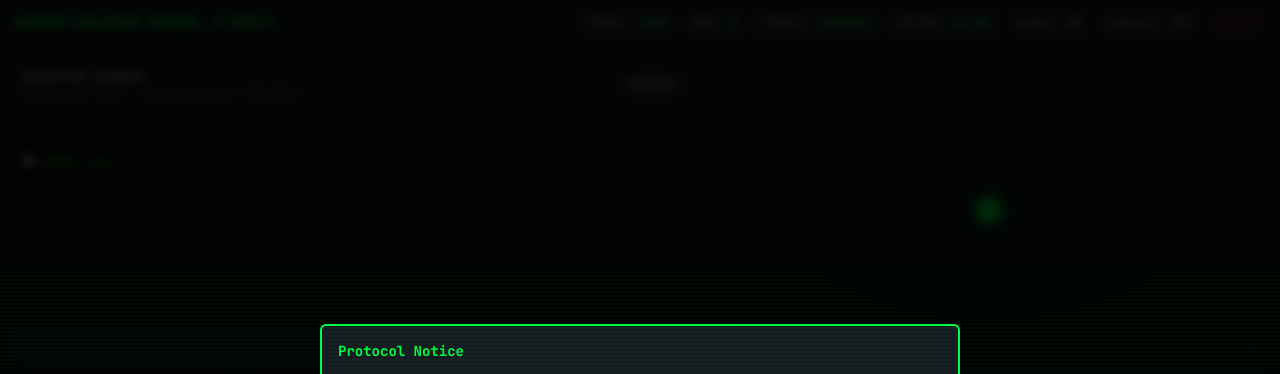
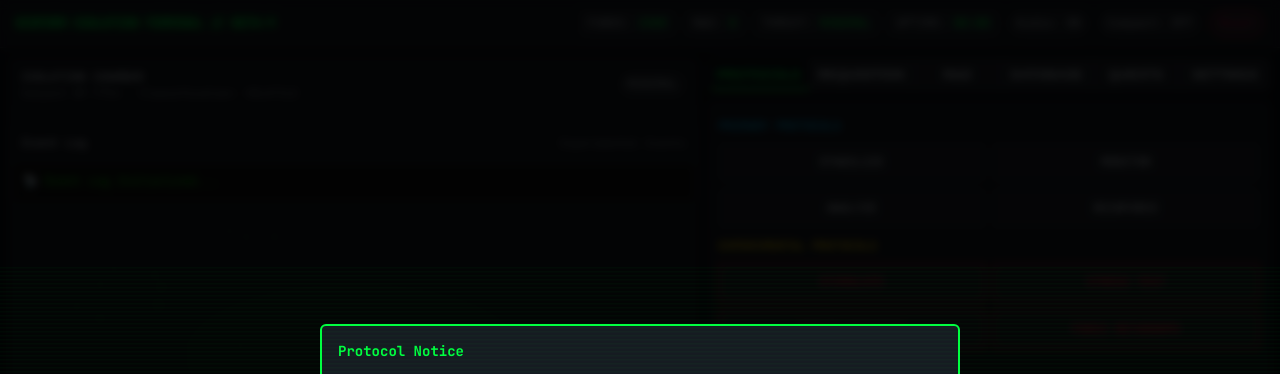
Before and after one commit to LaFioritura/xenobio-lab, a plain HTML site: page index.html in a window 1280 px wide. Shown: the top 374 px of the page. Drawn offline with Linux system fonts and the light colour scheme.

Commit message:
Update index.html
ulteriori fix

```diff
--- a/index.html
+++ b/index.html
@@ -36,14 +36,27 @@
     </div>
     <div class="chip threat" id="chipThreat">MINIMAL</div>
   </div>
-
-  <!-- 🔽 Event Log Panel -->
-  <div id="log-panel" style="width: 100%; background:#111; color:#0f0; padding:10px; font-family:monospace; height:200px; overflow-y:auto; margin-top:20px; box-sizing:border-box;">
-    <p>📡 Event Log:</p>
+<section class="card" style="margin-top: 12px;">
+  <div class="card-head">
+    <div class="card-title">Event Log</div>
+    <div class="card-sub">Experimental Events</div>
+  </div>
+  <div id="log-panel" style="
+    width: 100%;
+    background: #111;
+    color: #0f0;
+    padding: 10px;
+    font-family: monospace;
+    overflow-x: auto;
+    white-space: nowrap;
+    box-sizing: border-box;
+    border: 1px solid #222;
+  ">
+    <span>📡 Event Log Initialized...</span>
   </div>
 </section>
 
-</div>
+  </div>
 
       </div>
 
```
